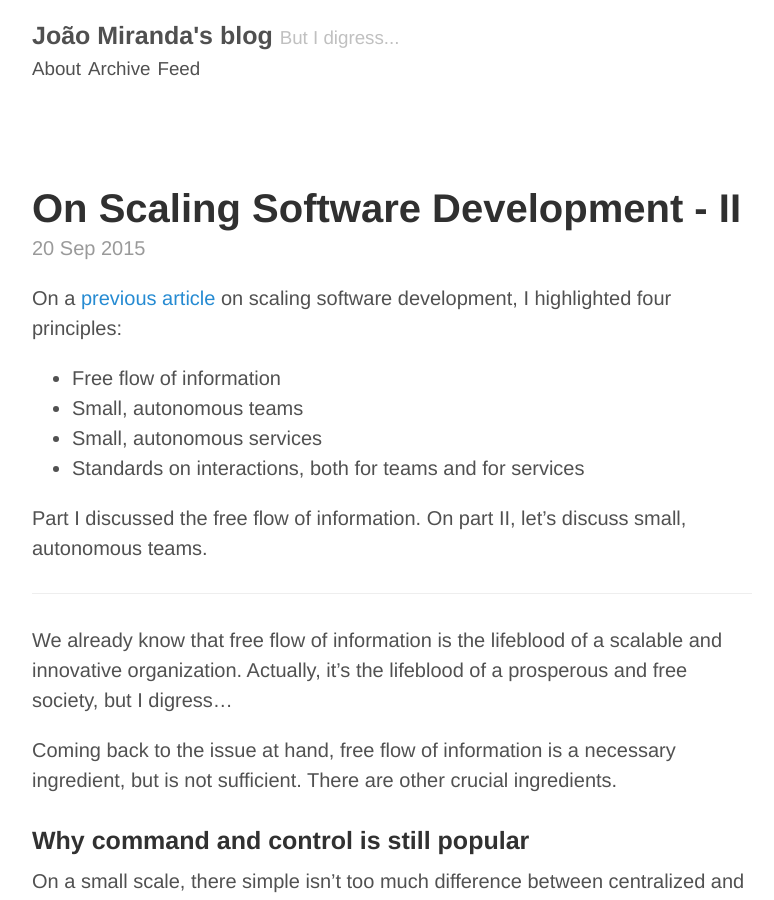
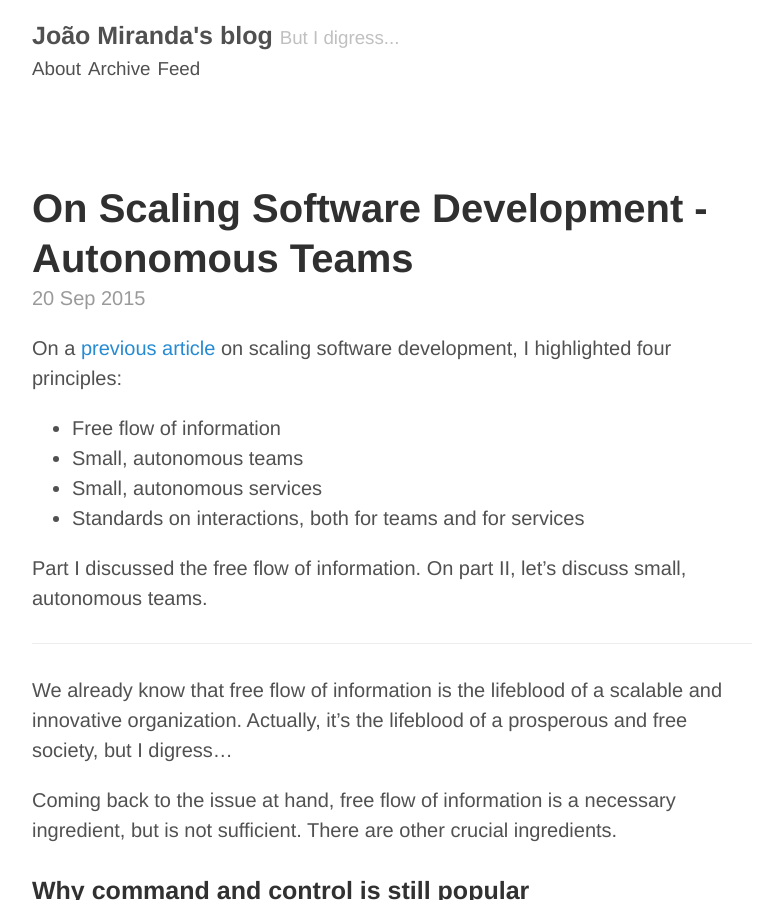
Before and after one commit to jhosm/jhosm.github.io, a Jekyll site: the page built from _posts/2015-09-20-on-scaling-II.md, in a window 1280 px wide and 900 px high. Shown: the whole window, without its empty margins (248-1022 px from the left). Built offline with Jekyll 4.4.1, drawn with Linux system fonts in a browser that asks for light colours; Markdown is read by kramdown in place of the engine named in the settings; comment, search, counter and statistics services are not loaded.

Commit message:
Changed title

```diff
--- a/_posts/2015-09-20-on-scaling-II.md
+++ b/_posts/2015-09-20-on-scaling-II.md
@@ -1,6 +1,6 @@
 ---
 layout: post
-title: On Scaling Software Development - II
+title: On Scaling Software Development - Autonomous Teams
 comments: True
 ---
 
```
